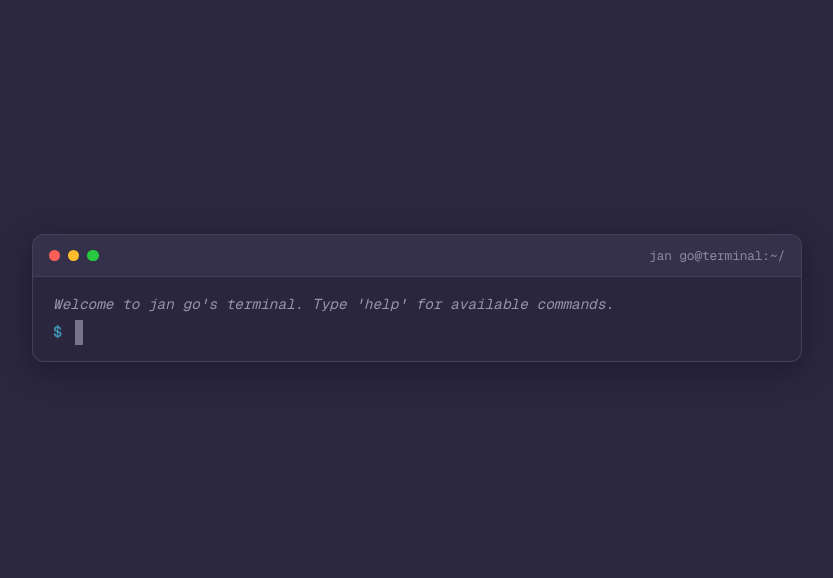
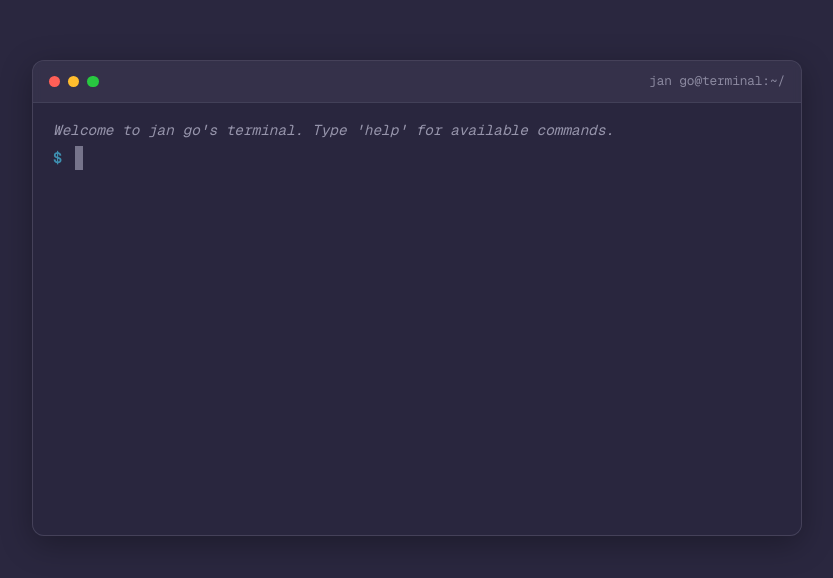
Before and after one commit to dominikake/personal_blog, a Next.js app: page / in a window 1280 px wide. Shown: the part 150-728 px from the top of the page, without its empty margins (223-1056 px from the left). Built offline with nearby package versions, Linux system fonts and the light colour scheme.

Commit message:
auto-focus terminal on mount, increase terminal height

```diff
--- a/src/components/Terminal.module.css
+++ b/src/components/Terminal.module.css
@@ -51,7 +51,8 @@
 
 .body {
   padding: 1rem 1.25rem;
-  max-height: 70vh;
+  min-height: 50vh;
+  max-height: 80vh;
   overflow-y: auto;
   scrollbar-width: thin;
   scrollbar-color: rgba(224, 222, 244, 0.15) transparent;
--- a/src/components/Terminal.tsx
+++ b/src/components/Terminal.tsx
@@ -24,6 +24,10 @@ export default function Terminal({ onQuit }: TerminalProps) {
   const endRef = useRef<HTMLDivElement>(null)
   const inputRef = useRef<HTMLInputElement>(null)
   const router = useRouter()
+
+  useEffect(() => {
+    inputRef.current?.focus()
+  }, [])
 
   useEffect(() => {
     endRef.current?.scrollIntoView({ behavior: "smooth" })
```
